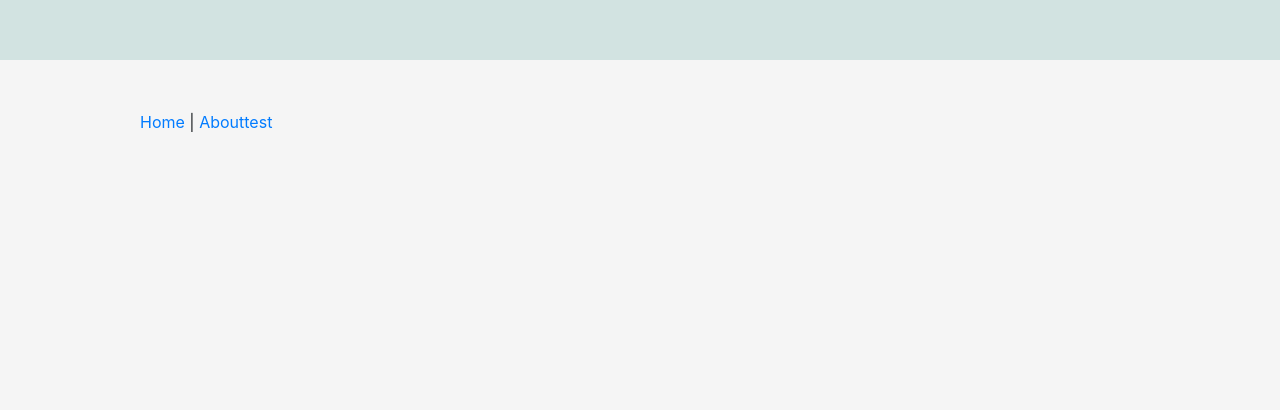
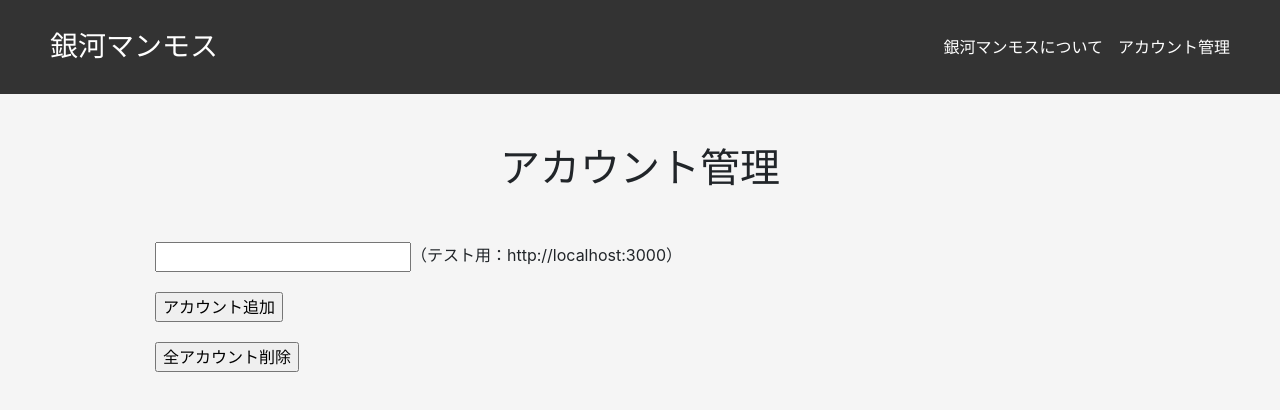
Before and after one commit to kenchiki/vuejs-ginga-mammoth, a Vue app: page /accounts in a window 1280 px wide. Shown: the top 410 px of the page. Built offline with nearby package versions, Linux system fonts and the light colour scheme.

Commit message:
[add]アカウント管理機能

```diff
--- a/package.json
+++ b/package.json
@@ -24,6 +24,7 @@
     "@vue/cli-plugin-unit-mocha": "^3.8.0",
     "@vue/cli-service": "^3.8.0",
     "@vue/test-utils": "1.0.0-beta.29",
+    "axios": "^0.18.0",
     "babel-eslint": "^10.0.1",
     "bootstrap": "^4.3.1",
     "chai": "^4.1.2",
@@ -31,8 +32,10 @@
     "eslint-plugin-vue": "^5.0.0",
     "jquery": "^3.4.1",
     "popper.js": "^1.15.0",
+    "qs": "^6.7.0",
     "sass": "^1.18.0",
     "sass-loader": "^7.1.0",
+    "uuid": "^3.3.2",
     "vue-template-compiler": "^2.6.10"
   }
 }
--- a/src/App.vue
+++ b/src/App.vue
@@ -1,26 +1,27 @@
 <template>
   <div id="wrapper">
     <header id="header">
+      <h1 id="header-logo">銀河マンモス</h1>
 
+      <nav class="header-nav">
+        <ul class="header-nav__links">
+          <li><router-link to="/">銀河マンモスについて</router-link></li>
+          <li><router-link to="/accounts">アカウント管理</router-link></li>
+        </ul>
+      </nav>
     </header>
     <div id="container">
       <div id="app">
-        <div id="nav">
-          <router-link to="/">Home</router-link>
-          |
-          <router-link to="/about">About</router-link>
-          <a href="@" data-toggle="tooltip" title="tooltip test">test</a>
-        </div>
         <router-view/>
       </div>
     </div>
-
   </div>
 </template>
 
 <script>
   export default {
-    mounted() {
+    created() {
+      this.$store.commit('accounts/restoreStorage');
     }
   }
 </script>
--- a/src/assets/stylesheets/application.scss
+++ b/src/assets/stylesheets/application.scss
@@ -14,7 +14,7 @@
     color: rgba(#000, 0.8);
   }
 
-  background: #D2E3E1;
+  background: #333;
   padding: 30px 50px;
   display: flex;
   flex-flow: row nowrap;
@@ -23,24 +23,25 @@
 
   #header-logo {
     font-size: 2.8rem;
+    color: #fff;
   }
 
-  #header-nav {
+  .header-nav {
+    &__links {
       display: flex;
       flex-flow: row nowrap;
       align-items: center;
       justify-content: flex-end;
+      a {
+        color: #fff;
+      }
 
       & > * {
         margin-left: 15px;
-
         &:first-child {
           margin-left: 0;
         }
       }
-
-    & > *, .dropdown-item {
-      font-size: 1.4rem;
     }
   }
 }
@@ -49,3 +50,12 @@
   @include container();
   margin-top: 50px;
 }
+
+.container {
+  &__title {
+    text-align: center;
+  }
+  &__in {
+    padding-top: 50px;
+  }
+}
--- a/src/router.js
+++ b/src/router.js
@@ -1,8 +1,8 @@
 import Vue from 'vue'
 import Router from 'vue-router'
-import Home from './views/Home.vue'
+import About from './views/About.vue'
 
-Vue.use(Router)
+Vue.use(Router);
 
 export default new Router({
   mode: 'history',
@@ -10,16 +10,18 @@ export default new Router({
   routes: [
     {
       path: '/',
-      name: 'home',
-      component: Home
+      name: 'about',
+      component: About
     },
     {
-      path: '/about',
-      name: 'about',
-      // route level code-splitting
-      // this generates a separate chunk (about.[hash].js) for this route
-      // which is lazy-loaded when the route is visited.
-      component: () => import(/* webpackChunkName: "about" */ './views/About.vue')
-    }
+      path: '/accounts',
+      name: 'accounts',
+      component: () => import('./views/Accounts.vue')
+    },
+    {
+      path: '/oauth_callback',
+      name: 'oauth_callback',
+      component: () => import('./views/OauthCallback.vue')
+    },
   ]
 })
--- a/src/store.js
+++ b/src/store.js
@@ -1,16 +1,13 @@
 import Vue from 'vue'
 import Vuex from 'vuex'
 
-Vue.use(Vuex)
+Vue.use(Vuex);
+
+import accounts from './stores/accounts';
+
 
 export default new Vuex.Store({
-  state: {
-
-  },
-  mutations: {
-
-  },
-  actions: {
-
+  modules: {
+    accounts: accounts
   }
 })
--- /dev/null
+++ b/src/stores/accounts.js
@@ -0,0 +1,132 @@
+import axios from 'axios'
+import qs from 'qs';
+import uuidv1 from 'uuid/v1';
+
+const API_SCOPE = 'read write';
+const APP_NAME = '銀河マンモス';
+// client、tokenどちらを取得する際も同一のものを指定する必要あり（認証のところで無効と表示されてしまうため）
+const REDIRECT_URI = 'http://localhost:8081/oauth_callback';
+
+export default {
+  namespaced: true,
+  state: {
+    error: null,
+    accounts: [],
+    localStorage: localStorage,
+    sessionStorage: sessionStorage
+  },
+  mutations: {
+    // TODO:エラーは他でも使いまわすのでmixinsにする
+    setError(state, error) {
+      state.error = error;
+    },
+    setMastodonUrl(state, mastodon_url) {
+      state.sessionStorage.setItem('mastodon_url', mastodon_url);
+    },
+    setClient(state, response) {
+      state.sessionStorage.setItem('client_id', response.client_id);
+      state.sessionStorage.setItem('client_secret', response.client_secret);
+    },
+    setCode(state, code) {
+      state.sessionStorage.setItem('code', code);
+    },
+    setToken(state, token) {
+      state.sessionStorage.setItem('token', token);
+    },
+    setTitle(state, title) {
+      state.sessionStorage.setItem('title', title);
+    },
+    setStreamingUrl(state, streaming_url) {
+      state.sessionStorage.setItem('streaming_url', streaming_url);
+    },
+    addAccount(state) {
+      state.accounts.push({
+        id: uuidv1(),
+        mastodon_url: state.sessionStorage.getItem('mastodon_url'),
+        client_secret: state.sessionStorage.getItem('client_secret'),
+        client_id: state.sessionStorage.getItem('client_id'),
+        token: state.sessionStorage.getItem('token'),
+        streaming_url: state.sessionStorage.getItem('streaming_url'),
+        title: state.sessionStorage.getItem('title'),
+      });
+      state.localStorage.setItem('accounts', JSON.stringify(state.accounts));
+      state.sessionStorage.clear();
+    },
+    restoreStorage(state) {
+      state.accounts = JSON.parse(state.localStorage.getItem('accounts')) || [];
+    },
+    clearStorage(state) {
+      state.sessionStorage.clear();
+      state.localStorage.clear();
+      state.accounts = [];
+    },
+  },
+  actions: {
+    async fetchApp({commit, dispatch}, mastodon_url) {
+      commit('setMastodonUrl', mastodon_url);
+      await dispatch('fetchClient');
+      dispatch('fetchCode');
+    },
+    async fetchClient({commit, state}) {
+      const postParams = {
+        client_name: APP_NAME,
+        redirect_uris: REDIRECT_URI,
+        scopes: API_SCOPE
+      };
+
+      // https://docs.joinmastodon.org/api/rest/apps/#post-api-v1-apps
+      try {
+        const response = await axios.post(`${state.sessionStorage.getItem('mastodon_url')}/api/v1/apps`, postParams);
+        commit('setClient', response.data);
+        commit('setError', null);
+      } catch (error) {
+        commit('setError', error);
+      }
+    },
+    fetchCode({state}) {
+      const getParams = {
+        response_type: 'code',
+        client_id: state.sessionStorage.getItem('client_id'),
+        redirect_uri: REDIRECT_URI,
+        scope: API_SCOPE
+      };
+
+      // https://docs.joinmastodon.org/api/authentication/#get-oauth-authorize
+      const authUrl = new URL(`${state.sessionStorage.getItem('mastodon_url')}/oauth/authorize`);
+      authUrl.search = qs.stringify(getParams);
+      document.location = authUrl.href;
+    },
+    async fetchToken({commit, dispatch, state}, code) {
+      const postParams = {
+        client_id: state.sessionStorage.getItem('client_id'),
+        client_secret: state.sessionStorage.getItem('client_secret'),
+        grant_type: 'authorization_code',
+        code: code,
+        redirect_uri: REDIRECT_URI
+      };
+
+      try {
+        const response = await axios.post(`${state.sessionStorage.getItem('mastodon_url')}/oauth/token`, postParams);
+        commit('setToken', response.data.access_token);
+        commit('setError', null);
+      } catch (error) {
+        commit('setError', error);
+      }
+
+      await dispatch('fetchInstance');
+      commit('addAccount');
+    },
+    async fetchInstance({commit, state}) {
+      try {
+        const response = await axios.get(`${state.sessionStorage.getItem('mastodon_url')}/api/v1/instance`, {
+          headers: {'Authorization': `Bearer ${state.sessionStorage.getItem('token')}`}
+        });
+        commit('setStreamingUrl', response.data.urls.streaming_api);
+        commit('setTitle', response.data.title);
+        commit('setError', null);
+      } catch (error) {
+        commit('setError', error);
+      }
+    }
+  }
+}
--- a/src/views/About.vue
+++ b/src/views/About.vue
@@ -1,5 +1,13 @@
 <template>
-  <div class="about">
-    <h1>This is an about page</h1>
+  <div class="about container">
+    <h1 class="container__title">銀河マンモスについて</h1>
+    <div class="wysiwyg">
+      <p class="container__in">
+        複数のアカウントに対応したマストドンクライアントです。
+      </p>
+      <p>
+        最初に、<router-link to="/accounts">アカウント管理</router-link>からアカウントを登録してください。
+      </p>
+    </div>
   </div>
 </template>
--- /dev/null
+++ b/src/views/Accounts.vue
@@ -0,0 +1,54 @@
+<template>
+  <div class="accounts container">
+    <h1 class="container__title">アカウント管理</h1>
+    <div class="container__in">
+      <div class="error" v-if="error">
+        {{ error.response.data.error }}
+      </div>
+      <ul class="accounts" v-if="accounts.length">
+        <li v-for="account in accounts" v-bind:key="account.id">
+          {{account.title}}
+        </li>
+      </ul>
+      <div class="wysiwyg">
+        <p>
+          <input type="text" v-model="mastodon_url">（テスト用：http://localhost:3000）
+        </p>
+        <p>
+          <input type="button" value="アカウント追加" v-on:click="addAccount">
+        </p>
+
+        <p>
+          <input type="button" value="全アカウント削除" v-on:click="deleteAllAccounts">
+        </p>
+      </div>
+    </div>
+  </div>
+</template>
+
+<script>
+  import {mapState} from 'vuex';
+
+  export default {
+    data: function () {
+      return {
+        error: null,
+        mastodon_url: ''
+      }
+    },
+    computed: {
+      ...mapState({
+        accounts: state => state.accounts.accounts
+      })
+    },
+    methods: {
+      async addAccount() {
+        await this.$store.dispatch('accounts/fetchApp', this.mastodon_url);
+        this.error = this.$store.state.accounts.error;
+      },
+      deleteAllAccounts() {
+        this.$store.commit('accounts/clearStorage');
+      }
+    }
+  }
+</script>
--- a/src/views/Home.vue
+++ /dev/null
@@ -1,9 +0,0 @@
-<template>
-  <div class="home">
-
-  </div>
-</template>
-
-<script>
-
-</script>
--- /dev/null
+++ b/src/views/OauthCallback.vue
@@ -0,0 +1,13 @@
+<template>
+  <div>
+  </div>
+</template>
+
+<script>
+  export default {
+    async created() {
+      await this.$store.dispatch('accounts/fetchToken', this.$route.query.code);
+      this.$router.push({name: 'accounts'});
+    }
+  }
+</script>
```
Also changed, not shown: 1 other file (tests, documents, lock files or other folders). Lines whose indentation alone changed are shown as unchanged.
